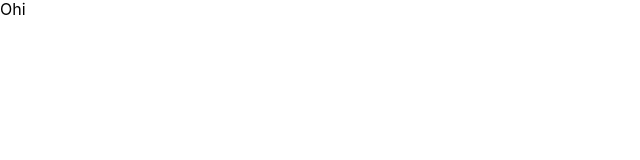
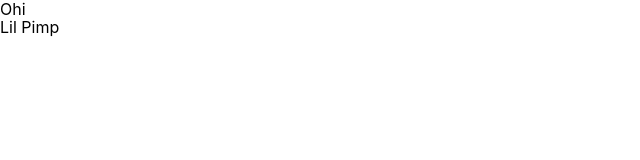
Before and after one commit to crftd/my-rap-name-react, a React (Create React App) app: page / in a window 1280 px wide. Shown: the top 160 px of the page, without its empty margins (0-640 px from the left). Built offline with nearby package versions, Linux system fonts and the light colour scheme.

Commit message:
Crate first component

```diff
--- a/src/App.js
+++ b/src/App.js
@@ -1,11 +1,14 @@
 import React, { Component } from 'react';
 import 'normalize.css';
+
+import NameBox from './components/NameBox/NameBox';
 
 class App extends Component {
   render() {
     return (
       <div>
         Ohi
+        <NameBox/>
       </div>
     );
   }
--- /dev/null
+++ b/src/components/NameBox/NameBox.js
@@ -0,0 +1,11 @@
+import React, { Component } from 'react';
+
+class NameBox extends Component {
+  render() {
+    return (
+      <div>Lil Pimp</div>
+    );
+  }
+}
+
+export default NameBox;
```
